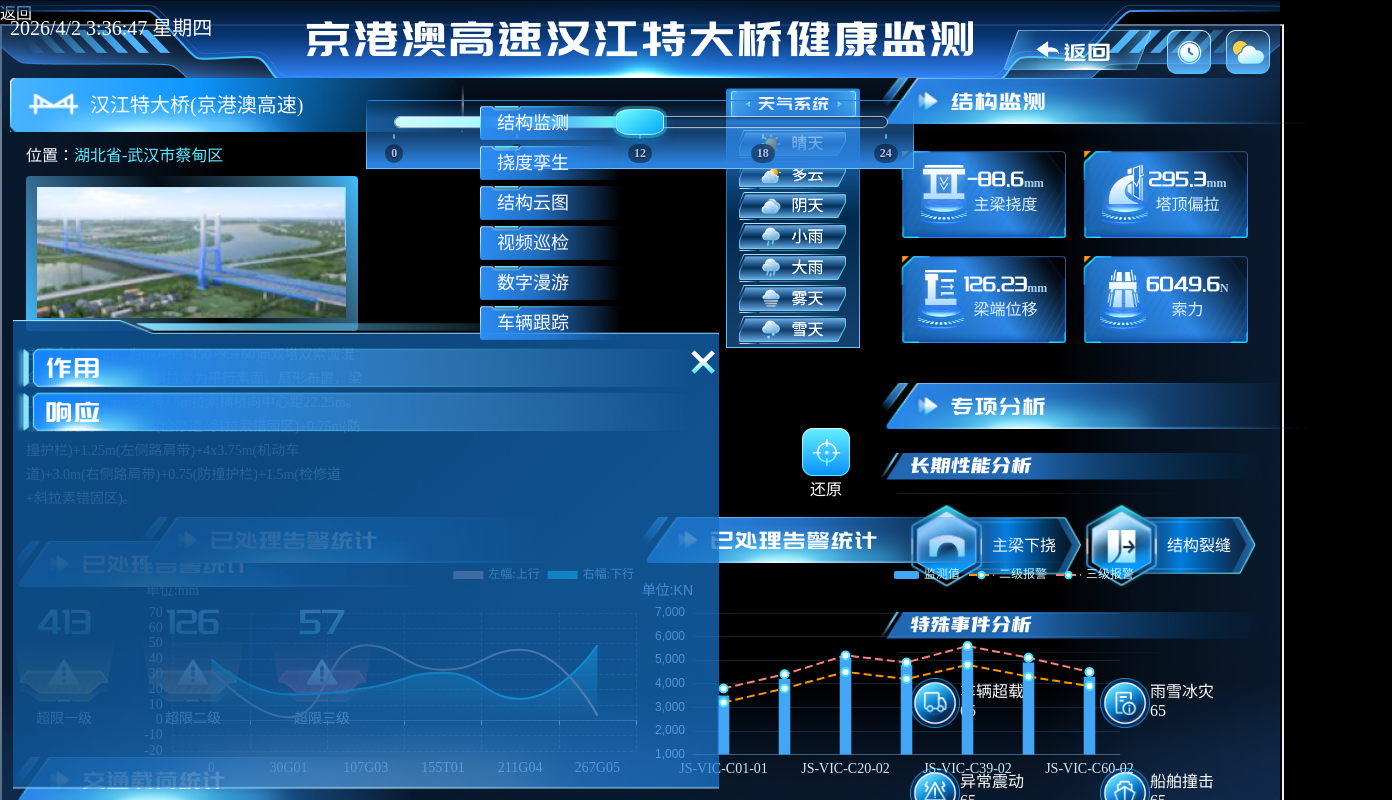
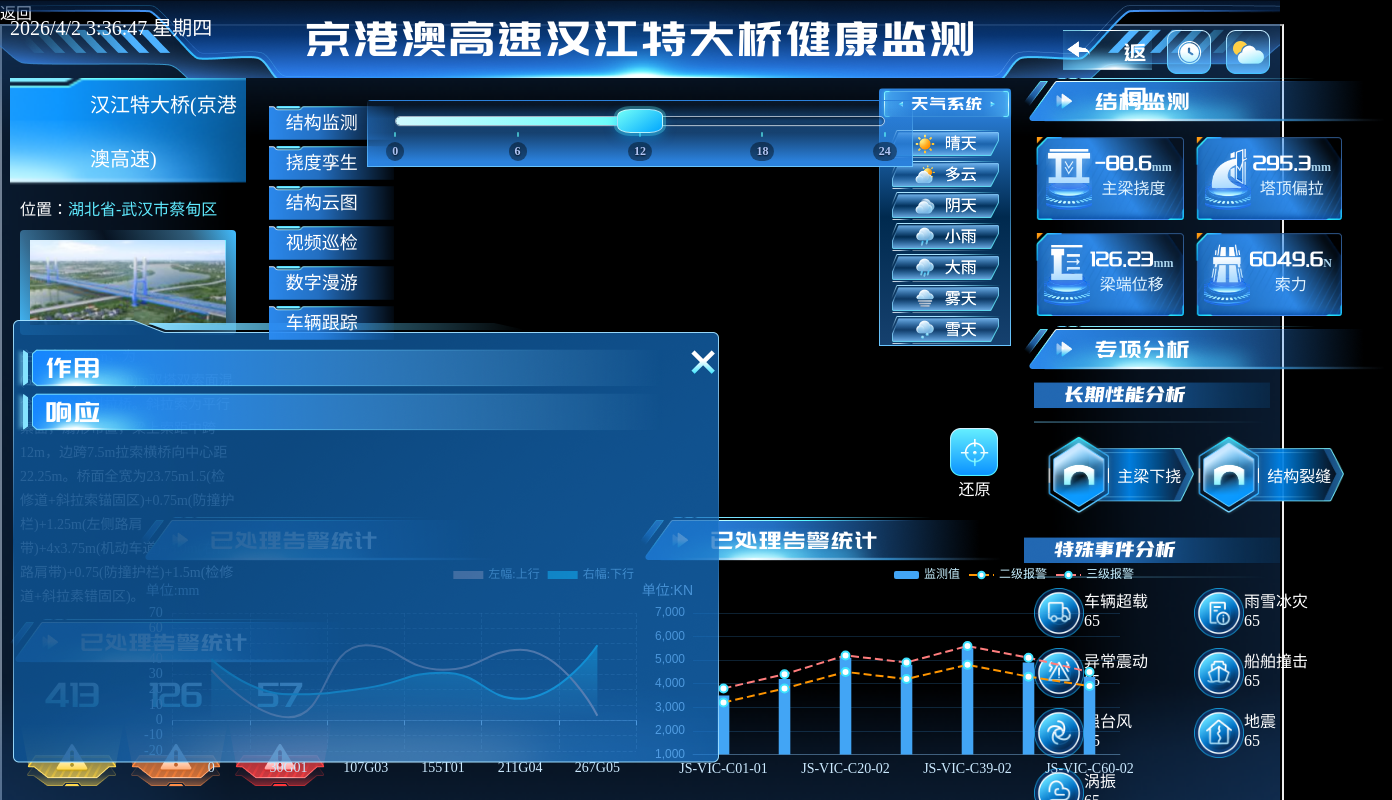
Before and after one commit to Happy0Ending/YJBridge, a Vue app: page / in a window 1280 px wide. Shown: the top 800 px of the page, 1392 px wide, since content can reach past the window. Built offline with nearby package versions, Linux system fonts and the light colour scheme; what tdesign-vue-next would draw is missing.

Commit message:
首页响应式

```diff
--- a/src/App.vue
+++ b/src/App.vue
@@ -7,3 +7,8 @@ import Index from './view/Index.vue';
 <template>
   <Index />
 </template>
+<style>
+div {
+  box-sizing: border-box;
+}
+</style>
--- a/src/components/FunList.vue
+++ b/src/components/FunList.vue
@@ -54,7 +54,7 @@ const funList = [
 <style lang="scss" scoped>
 .fun-body {
   position: absolute;
-  left: 480px;
+  left: 21vw;
   top: 100px;
   z-index: 20;
   .fun-tab {
--- a/src/components/Weather.vue
+++ b/src/components/Weather.vue
@@ -35,7 +35,7 @@ const weatherTypes = [
   user-select: none;
   position: absolute;
   top: 88px;
-  right: 420px;
+  right: 21vw;
   width: 132px;
   height: 258px;
   z-index:20;
--- a/src/view/Index.vue
+++ b/src/view/Index.vue
@@ -2,40 +2,27 @@
   <div class="timer">
     <Timer></Timer>
   </div>
-  <CGQModal
-    v-if="isShowCGQ"
-    @close="
+  <CGQModal v-if="isShowCGQ" @close="
     () => {
       isShowCGQ = false;
     }
-    "
-  ></CGQModal>
+  "></CGQModal>
   返回
 
   <div class="weather-top">
-    <div
-      class="back-index image-style"
-      v-if="isShowBack"
-      v-on:click="backIndex"
-    >
+    <div class="back-index image-style" v-if="isShowBack" v-on:click="backIndex">
       返回
     </div>
-    <div
-      class="weather-icon1"
-      v-on:click="
+    <div class="weather-icon1" v-on:click="
       () => {
         isShowTimeline = !isShowTimeline;
       }
-      "
-    ></div>
-    <div
-      class="weather-icon2"
-      v-on:click="
+    "></div>
+    <div class="weather-icon2" v-on:click="
       () => {
         isShowWeather = !isShowWeather;
       }
-      "
-    ></div>
+    "></div>
   </div>
   <Weather v-if="isShowWeather"></Weather>
   <Timeline v-if="isShowTimeline"></Timeline>
@@ -45,15 +32,17 @@
   <div class="left" id="left-id">
     <div class="left-bridge-base">
       <div class="base-title">{{ getData.bridgeName }}</div>
-      <div class="style-flex">
+      <div class="bridge-base-content">
+        <div class="location">
           <div class="">位置：</div>
           <div class="location-text">湖北省-武汉市蔡甸区</div>
         </div>
         <div class="bridge-image-content">
-        <img width="309px" height="131px" src="/img/bridge-image.png" alt="" />
+          <img src="/img/bridge-image.png" alt="" />
         </div>
         <div class="bridge-text-content">
           {{ getData.introduction }}
+        </div>
       </div>
     </div>
     <div class="alarm-content">
@@ -61,38 +50,17 @@
       <div class="alarm-level-content">
         <div class="alarm-body">
           <div class="alarm-number">{{ getData.alarmLevel1 }}</div>
-          <div
-            class="image-style"
-            :style="{
-              width: '104px',
-              height: '65px',
-              backgroundImage: `url('/img/alarm1.png')`,
-            }"
-          ></div>
+          <img src="/img/alarm1.png" alt="">
           <div class="alarm-tag">超限一级</div>
         </div>
         <div class="alarm-body">
           <div class="alarm-number">{{ getData.alarmLevel2 }}</div>
-          <div
-            class="image-style"
-            :style="{
-              width: '104px',
-              height: '65px',
-              backgroundImage: `url('/img/alarm2.png')`,
-            }"
-          ></div>
+          <img src="/img/alarm2.png" alt="">
           <div class="alarm-tag">超限二级</div>
         </div>
         <div class="alarm-body">
           <div class="alarm-number">{{ getData.alarmLevel3 }}</div>
-          <div
-            class="image-style"
-            :style="{
-              width: '104px',
-              height: '65px',
-              backgroundImage: `url('/img/alarm3.png')`,
-            }"
-          ></div>
+          <img src="/img/alarm3.png" alt="">
           <div class="alarm-tag">超限三级</div>
         </div>
       </div>
@@ -102,8 +70,7 @@
       <div class="grid-content">
         <div class="top-left">
           <div>
-            <span class="JTZH-title">左幅：上行</span
-            ><span class="JTZX-unit">(辆)</span>
+            <span class="JTZH-title">左幅：上行</span><span class="JTZX-unit">(辆)</span>
           </div>
           <div class="JTZX-number">{{ getData.sx }}</div>
         </div>
@@ -111,26 +78,20 @@
         <!-- 左下：第二行第一列 -->
         <div class="bottom-left">
           <div>
-            <span class="JTZH-title">总超重车辆</span
-            ><span class="JTZX-unit">(辆)</span>
+            <span class="JTZH-title">总超重车辆</span><span class="JTZX-unit">(辆)</span>
           </div>
           <div class="JTZX-number">{{ getData.cz }}</div>
         </div>
 
         <!-- 合并区域：占据第二列（跨两行） -->
         <div class="merged-area" style="position: relative">
-          <div
-            class="image-style car-animation"
-            :style="{
+          <div class="image-style car-animation" :style="{
             width: '110px',
             height: '60px',
             backgroundImage: `url('/img/car.png')`,
-            }"
-          ></div>
+          }"></div>
 
-          <div
-            class="image-style"
-            :style="{
+          <div class="image-style" :style="{
             position: 'absolute',
             top: '50%',
             left: '40%',
@@ -138,15 +99,13 @@
             width: '105px',
             height: '80px',
             backgroundImage: `url('/img/car-station.png')`,
-            }"
-          ></div>
+          }"></div>
         </div>
 
         <!-- 右上：第一行第三列 -->
         <div class="top-right">
           <div>
-            <span class="JTZH-title">右幅：下行</span
-            ><span class="JTZX-unit">(辆)</span>
+            <span class="JTZH-title">右幅：下行</span><span class="JTZX-unit">(辆)</span>
           </div>
           <div class="JTZX-number">{{ getData.xx }}</div>
         </div>
@@ -154,8 +113,7 @@
         <!-- 右下：第二行第三列 -->
         <div class="bottom-right">
           <div>
-            <span class="JTZH-title">总超速车辆</span
-            ><span class="JTZX-unit">(辆)</span>
+            <span class="JTZH-title">总超速车辆</span><span class="JTZX-unit">(辆)</span>
           </div>
           <div class="JTZX-number">{{ getData.cs }}</div>
         </div>
@@ -168,50 +126,49 @@
       <div class="JGJC-body">
         <div class="JGJC-flex">
           <div>
-            <div class="image-style-46-66 image-style" :style="{backgroundImage:`url(${'/img/主梁饶度.png'})`}"></div>
+            <div class="image-style-46-66 image-style" :style="{ backgroundImage: `url(${'/img/主梁饶度.png'})` }"></div>
           </div>
           <div>
             <div>
-              <span class="JGJC-unit-number">{{getData.ZLRD}}</span
-              ><span class="JGJC-unit">{{ getData.ZLRDUnit }}</span>
+              <span class="JGJC-unit-number">{{ getData.ZLRD }}</span><span class="JGJC-unit">{{ getData.ZLRDUnit
+              }}</span>
             </div>
             <div class="JGJC-title">主梁挠度</div>
           </div>
         </div>
         <div class="JGJC-flex">
           <div>
-            <div class="image-style-46-66 image-style" :style="{backgroundImage:`url(${'/img/塔顶偏拉.png'})`}"></div>
+            <div class="image-style-46-66 image-style" :style="{ backgroundImage: `url(${'/img/塔顶偏拉.png'})` }"></div>
 
           </div>
           <div>
             <div>
-              <span class="JGJC-unit-number">{{getData.TDPL}}</span
-              ><span class="JGJC-unit">{{getData.TDPLUnit}}</span>
+              <span class="JGJC-unit-number">{{ getData.TDPL }}</span><span class="JGJC-unit">{{ getData.TDPLUnit
+              }}</span>
             </div>
             <div class="JGJC-title">塔顶偏拉</div>
           </div>
         </div>
         <div class="JGJC-flex">
           <div>
-             <div class="image-style-46-66 image-style" :style="{backgroundImage:`url(${'/img/梁端位移.png'})`}"></div>
+            <div class="image-style-46-66 image-style" :style="{ backgroundImage: `url(${'/img/梁端位移.png'})` }"></div>
 
           </div>
           <div>
             <div>
-              <span class="JGJC-unit-number">{{ getData.LDWY }}</span
-              ><span class="JGJC-unit">{{ getData.LDWYUnit }}</span>
+              <span class="JGJC-unit-number">{{ getData.LDWY }}</span><span class="JGJC-unit">{{ getData.LDWYUnit
+              }}</span>
             </div>
             <div class="JGJC-title">梁端位移</div>
           </div>
         </div>
         <div class="JGJC-flex">
           <div>
-             <div class="image-style-46-66 image-style" :style="{backgroundImage:`url(${'/img/索力.png'})`}"></div>
+            <div class="image-style-46-66 image-style" :style="{ backgroundImage: `url(${'/img/索力.png'})` }"></div>
           </div>
           <div>
             <div>
-              <span class="JGJC-unit-number">{{ getData.SL }}</span
-              ><span class="JGJC-unit">{{ getData.SLUnit }}</span>
+              <span class="JGJC-unit-number">{{ getData.SL }}</span><span class="JGJC-unit">{{ getData.SLUnit }}</span>
             </div>
             <div class="JGJC-title">索力</div>
           </div>
@@ -220,30 +177,28 @@
     </div>
     <div class="ZXFX">
       <div class="title-second">专项分析</div>
-      <div>
+      <div class="ZXFX-body">
         <div class="title-third">长期性能分析</div>
-        <div class="style-flex">
-          <div class="modal-zl">主梁下挠</div>
-          <div class="modal-jg">结构裂缝</div>
+        <div class="ZXFX-flex">
+          <div class="ZXFX-modal">主梁下挠</div>
+          <div class="ZXFX-modal">结构裂缝</div>
         </div>
       </div>
-      <div>
+    </div>
+    <div class="special-event-analysis">
       <div class="title-third">特殊事件分析</div>
-        <div class="flex-1">
+      <div class="special-event-analysis-body">
         <div class="flex-event" v-for="event in tesjfxList">
-            <div
-              :style="{
+          <div :style="{
             width: '50px',
             height: '50px',
             backgroundImage: `url(${event.url})`,
             backgroundSize: 'cover',
             backgroundPosition: 'center',
-              }"
-            ></div>
+          }"></div>
           <div>
             <div>{{ event.title }}</div>
             <div>{{ event.value }}</div>
-            </div>
           </div>
         </div>
       </div>
@@ -264,11 +219,7 @@
   </div>
   <div class="center">
     <div class="center-modal" id="center-id"></div>
-    <iframe
-      id="iframeRender"
-      style="width: 100%; height: 100%"
-      :src="url"
-    ></iframe>
+    <iframe id="iframeRender" style="width: 100%; height: 100%" :src="url"></iframe>
   </div>
   <!-- <div class="center">
     <iframe id="iframeRender" style="width: 100%; height: 100%"></iframe>
@@ -346,6 +297,7 @@ import BackView from "../components/BackView.vue";
     opacity: 0;
   }
 }
+
 .title-second {
   width: 368px;
   height: 46px;
@@ -357,11 +309,12 @@ import BackView from "../components/BackView.vue";
   font-family: PMZD;
   padding-left: 70px;
 }
+
 .style-flex {
   display: flex;
-  padding-left: 26px;
   padding-top: 10px;
 }
+
 .flex-1 {
   display: flex;
   padding-left: 30px;
@@ -369,54 +322,34 @@ import BackView from "../components/BackView.vue";
   flex-wrap: wrap;
   gap: 40px;
 }
+
 .flex-event {
   display: flex;
   width: 150px;
   flex-wrap: wrap;
 }
-.title-third {
-  background-image: url("/img/title-3.png");
-  background-size: cover;
-  background-position: center;
-  margin-top: 24px;
-  width: 360px;
-  height: 41px;
-  line-height: 25px;
-  font-size: 22px;
-  padding-left: 30px;
-  font-family: YouSheBiaoTiHei;
-  font-weight: 400;
-  text-align: LEFT;
-  color: #ffffff;
-  text-shadow: 0px 2px 4px 0px #1d7ac0;
-}
+
+
+
 .left {
   z-index: 10;
   position: absolute;
-  width: 401px;
+  width: 20vw;
   height: calc(100% - 78px);
   left: 0%;
   top: 78px;
   transition: left 4s;
-  // background-color: red;
-
-  .location-text {
-    width: 156px;
-    height: 22px;
-    // background: #60ebff;
-    font-size: 16px;
-    font-family: Alibaba PuHuiTi 2, Alibaba PuHuiTi 2-400;
-    font-weight: 400;
-    text-align: LEFT;
-    color: #60ebff;
-  }
+  display: flex;
+  flex-direction: column;
+  justify-content: space-between;
+  padding: 0 10px 30px;
 
   .left-bridge-base {
-    padding-bottom: 30px;
+    display: flex;
+    flex-direction: column;
+    flex: 1;
+
     .base-title {
-      margin-left: 10px;
-      width: 374px;
-      height: 54px;
       line-height: 54px;
       font-size: 20px;
       padding-left: 80px;
@@ -425,60 +358,84 @@ import BackView from "../components/BackView.vue";
       background-size: cover;
       background-position: center;
     }
+
+    .bridge-base-content {
+      padding: 10px;
+      display: flex;
+      flex-direction: column;
+      gap: 10px;
+      flex: 1;
+
+      .location {
+        display: flex;
+        font-size: 16px;
+
+        .location-text {
+          display: flex;
+          font-family: Alibaba PuHuiTi 2, Alibaba PuHuiTi 2-400;
+          font-weight: 400;
+          text-align: left;
+          color: #60ebff;
+        }
+      }
+
       .bridge-image-content {
-      width: 310px;
         height: 133px;
-      margin-left: 26px;
-      margin-top: 10px;
-      padding: 11px;
-      background: linear-gradient(
-        246deg,
+        padding: 10px;
+        background: linear-gradient(246deg,
             #42bdff 0%,
             rgba(96, 184, 238, 0.5) 18%,
             rgba(125, 178, 221, 0) 51%,
             rgba(95, 184, 238, 0.51) 82%,
-        #42bdff 100%
-      );
+            #42bdff 100%);
         border-radius: 4px;
+        flex: 1;
+
+        img {
+          width: 100%;
+          height: 100%;
         }
+      }
+
       .bridge-text-content {
-      margin-left: 26px;
         font-size: 14px;
-      margin-top: 12px;
-      width: 336px;
         line-height: 24px;
       }
     }
+  }
+
   .alarm-content {
-    padding-left: 12px;
-    padding-bottom: 30px;
+    display: flex;
+    flex-direction: column;
+    flex: 1;
+
     .alarm-level-content {
+      padding: 10px;
       display: flex;
-      // height: 186px;
-      margin: auto;
-      gap: 25px;
+      justify-content: space-between;
+      flex: 1;
+
       .alarm-body {
-        // background: #42bdff;
         text-align: center;
-        position: relative;
-        padding-top: 50px;
+        display: flex;
+        flex-direction: column;
+        align-items: center;
+        justify-content: space-around;
+        gap: 5px;
+
         .alarm-number {
-          position: absolute;
-          top: 25%;
-          left: 50%;
-          transform: translate(-50%, -50%);
           font-family: PMZD;
-          /*  */
-          /* background: linear-gradient(90deg, #ffffff, #0ea8c0); */
           color: transparent;
-          /* 设置线性渐变，从红色渐变到蓝色 */
           background-image: linear-gradient(180deg, #ffffff, #0ea8c0);
           font-size: 36px;
-          /* 使用 -webkit-background-clip 属性将背景剪裁至文本形状 */
           -webkit-background-clip: text;
-          /* 非Webkit内核浏览器需要使用标准前缀 */
           background-clip: text;
         }
+
+        img {
+          // flex: 1;
+        }
+
         .alarm-tag {
           padding-top: 5px;
           font-size: 14px;
@@ -486,61 +443,55 @@ import BackView from "../components/BackView.vue";
       }
     }
   }
+
   .JTZH-TJ {
-    padding-left: 12px;
-    padding-bottom: 48px;
+    display: flex;
+    flex-direction: column;
+    gap: 10px;
+    flex: 1;
+
     .car-animation {
       margin-top: 20px;
       animation: aniCar 1s ease-in-out infinite alternate;
     }
+
     .grid-content {
-      height: 212px;
+      flex: 1;
       display: grid;
-      grid-template-columns: 1fr 1.2fr 1fr; /* 三列，中间列稍宽可突出合并区域 */
-      grid-template-rows: 70px 50px; /* 两行，高度由内容撑开 */
+      grid-template-columns: 1fr 1.2fr 1fr;
+      /* 三列，中间列稍宽可突出合并区域 */
+      /* 两行，高度由内容撑开 */
       grid-template-areas:
         "top-left    merged-area    top-right"
         "bottom-left merged-area    bottom-right";
+      align-content: space-around;
+      padding: 10px;
+
       .top-left {
         grid-area: top-left;
-        width: 130px;
-        height: 50px;
-        // background-color: #898b8b;
       }
 
       /* 左下区域 */
       .bottom-left {
         grid-area: bottom-left;
-        width: 130px;
-        height: 46px;
-        // background-color: #6eee06;
       }
 
       /* 合并区域（第二列跨两行） */
       .merged-area {
         grid-area: merged-area;
-        // background: #0b7ae9;
-        // border-color: #94a3b8;
-        width: 130px;
-        // height: 200px;
       }
 
       /* 右上区域 */
       .top-right {
         grid-area: top-right;
-        width: 130px;
-        height: 50px;
-        // background-color: #d400ff;
       }
 
       /* 右下区域 */
       .bottom-right {
         grid-area: bottom-right;
-        width: 130px;
-        height: 50px;
-        // background-color: #1e1f1d;
       }
     }
+
     .JTZH-title {
       font-size: 18px;
     }
@@ -561,39 +512,63 @@ import BackView from "../components/BackView.vue";
     }
   }
 }
+
 .right {
   z-index: 10;
   position: absolute;
-  width: 400px;
+  width: 20vw;
   height: calc(100% - 78px);
   right: 0%;
   top: 78px;
   transition: right 4s;
-  // background-color: #0b7ae9;
+  display: flex;
+  flex-direction: column;
+  justify-content: space-between;
+  padding-bottom: 20px;
+
+  .title-third {
+    background-image: url("/img/title-3.png");
+    background-size: cover;
+    background-position: center;
+    height: 41px;
+    line-height: 25px;
+    font-size: 22px;
+    padding-left: 30px;
+    font-family: YouSheBiaoTiHei;
+    font-weight: 400;
+    color: #ffffff;
+  }
+
   .JGJC {
-    padding-right: 18px;
+    flex: 1;
+    display: flex;
+    flex-direction: column;
+
     .JGJC-body {
-      padding-top: 24px;
-      padding-left: 19px;
-      padding-bottom: 40px;
+      padding: 10px;
+      display: grid;
+      grid-template-columns: 1fr 1fr;
+      gap: 10px;
+      align-content: space-around;
+      flex: 1;
+
+      .JGJC-flex {
+        flex: 1;
         display: flex;
-      gap: 15px;
-      flex-wrap: wrap;
-      .JGJC-flex {
-        width: 167px;
-        height: 90px;
-        display: flex;
-        justify-content: center;
+        justify-content: space-around;
         align-items: center;
         background-image: url("/img/icon-bg.png");
-        background-size: cover;
+        background-size: 100% 100%;
         background-position: center;
+        padding: 10px;
+
         .JGJC-unit-number {
           font-size: 22px;
           height: 25px;
           line-height: 10px;
           font-family: PMZD;
         }
+
         .JGJC-unit {
           height: 17px;
           // background: #abd5ee;
@@ -603,6 +578,7 @@ import BackView from "../components/BackView.vue";
           text-align: LEFT;
           color: #abd5ee;
         }
+
         .JGJC-title {
           height: 22px;
           // background: #e2f4ff;
@@ -615,31 +591,58 @@ import BackView from "../components/BackView.vue";
       }
     }
   }
+
   .ZXFX {
-    .modal-zl {
-      width: 150px;
-      height: 84px;
+    display: flex;
+    flex-direction: column;
+    flex: 1;
+
+    .ZXFX-body {
+      flex: 1;
+      display: flex;
+      flex-direction: column;
+      justify-content: space-around;
+      padding: 10px;
+    }
+
+    .ZXFX-flex {
+      display: flex;
+      justify-content: space-around;
+      padding: 10px;
+    }
+
+    .ZXFX-modal {
+      background-size: 100% 100%;
       background-image: url("/img/zlxn.png");
-      background-size: cover;
       background-position: center;
-      line-height: 84px;
-      padding-right: 25px;
-      text-align: right;
+      padding-right: 1vw;
       font-size: 16px;
-    }
-    .modal-jg {
-      width: 150px;
-      height: 84px;
-      background-image: url("/img/jglf.png");
-      background-size: cover;
-      background-position: center;
-      line-height: 84px;
-      padding-right: 25px;
-      text-align: right;
-      font-size: 16px;
+      min-width: 150px;
+      min-height: 84px;
+      flex: 1;
+      display: flex;
+      align-items: center;
+      justify-content: flex-end;
+      aspect-ratio: 2/1;
     }
   }
 }
+
+.special-event-analysis {
+  display: flex;
+  flex-direction: column;
+  flex: 1;
+
+  .special-event-analysis-body {
+    padding: 10px;
+    display: grid;
+    grid-template-columns: 1fr 1fr;
+    gap: 10px;
+    flex: 1;
+    align-content: space-around;
+  }
+}
+
 .bottom {
   z-index: 10;
   transition: bottom 4s;
@@ -652,22 +655,27 @@ import BackView from "../components/BackView.vue";
   // width: 100%;
   display: flex;
   align-items: center;
+
   .QJRQX {
     width: 500px;
   }
+
   #QJRQX-chart {
     widows: 500px;
     height: 220px;
   }
+
   .SLJC {
     width: 500px;
     // height: 220px;
   }
+
   #SLJC-chart {
     widows: 500px;
     height: 220px;
   }
 }
+
 .top {
   z-index: 10;
   position: absolute;
@@ -705,6 +713,7 @@ import BackView from "../components/BackView.vue";
     left: 0%;
   }
 }
+
 .timer {
   position: absolute;
   left: 10px;
@@ -712,6 +721,7 @@ import BackView from "../components/BackView.vue";
   z-index: 20;
   font-size: 20px;
 }
+
 .weather-top {
   position: absolute;
   right: 10px;
@@ -721,6 +731,7 @@ import BackView from "../components/BackView.vue";
   height: 44px;
   display: flex;
   gap: 15px;
+
   .weather-icon2 {
     width: 44px;
     height: 44px;
@@ -729,6 +740,7 @@ import BackView from "../components/BackView.vue";
     background-position: center;
     cursor: pointer;
   }
+
   .weather-icon1 {
     width: 44px;
     height: 44px;
@@ -737,6 +749,7 @@ import BackView from "../components/BackView.vue";
     background-position: center;
     cursor: pointer;
   }
+
   .back-index {
     line-height: 44px;
     width: 89px;
@@ -748,10 +761,11 @@ import BackView from "../components/BackView.vue";
     padding-left: 60px;
   }
 }
+
 .bottom-view {
   position: absolute;
   bottom: 300px;
-  right: 430px;
+  right: 22vw;
   z-index: 20;
 }
 </style>
```
Lines whose indentation alone changed are shown as unchanged.
